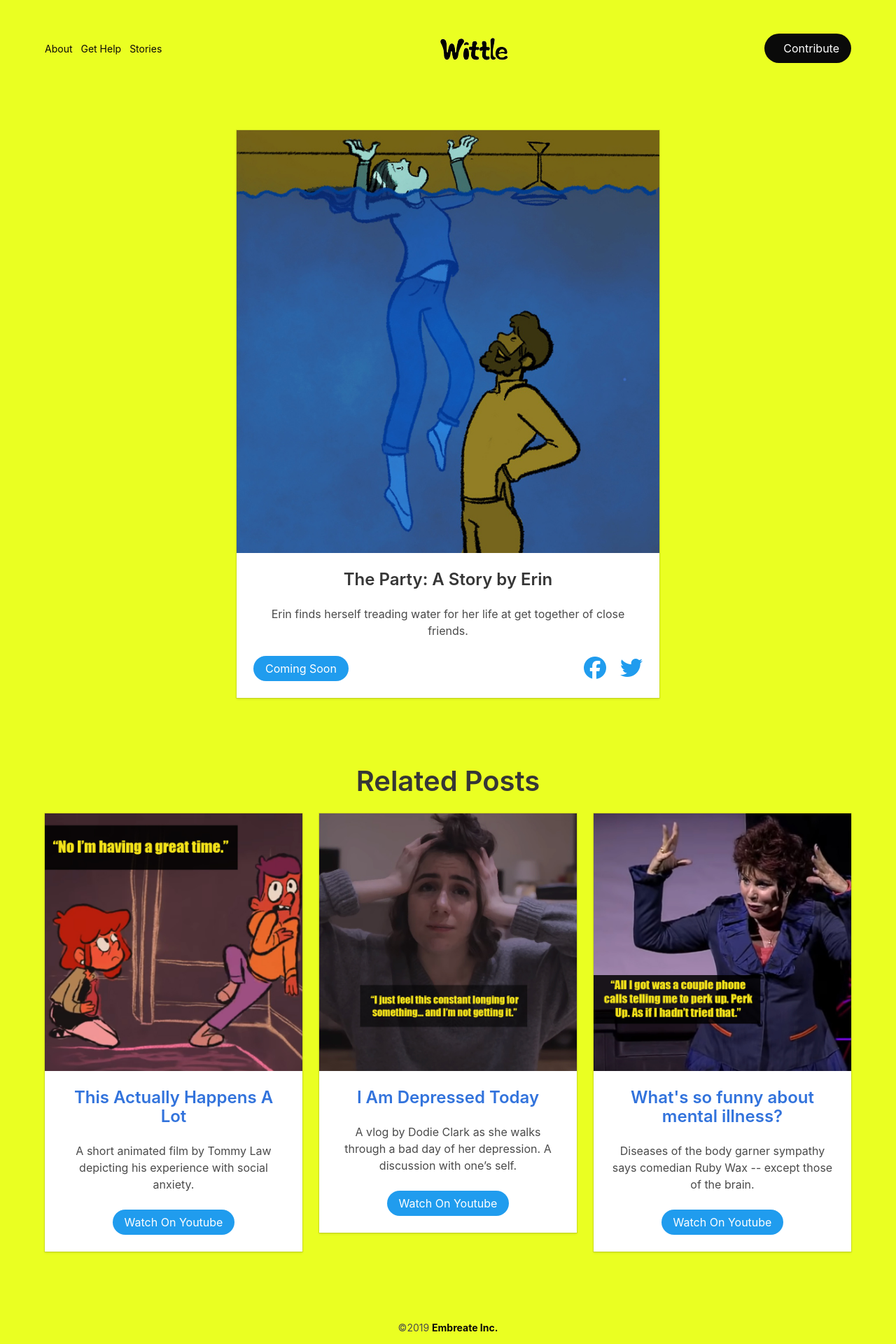
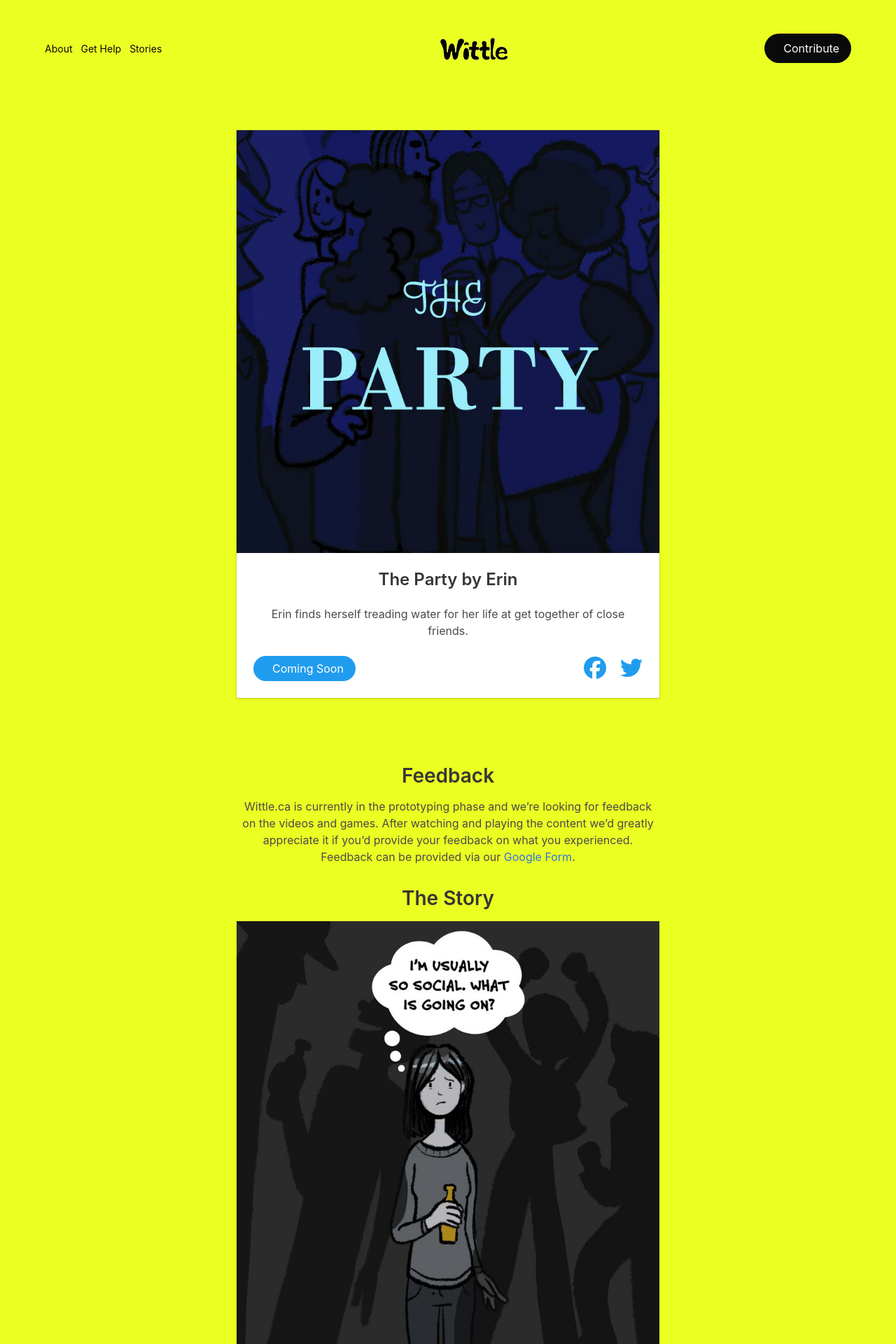
Before and after one commit to embreate/wittle-website, a Jekyll site: the page built from _stories/wittle-the-party-by-Erin.markdown, in a window 1280 px wide. Shown: the top 1920 px of the page at 70% size. Built offline with Jekyll 4.4.1, drawn with Linux system fonts in a browser that asks for light colours; nearby versions of some CDN libraries; some of the changed text lies outside the part shown.

Commit message:
Erin story updates

```diff
--- a/_stories/wittle-the-party-by-Erin.markdown
+++ b/_stories/wittle-the-party-by-Erin.markdown
@@ -1,10 +1,10 @@
 ---
-title: 'The Party: A Story by Erin'
+title: 'The Party by Erin'
 date: 2019-09-11 20:50:00 Z
 categories:
 - Game
 internal: true
-layout: story
+layout: story-wittle
 description: Erin finds herself treading water for her life at get together of close
   friends.
 link:
@@ -14,5 +14,27 @@ links:
 - text: Coming Soon
   url: #
 
-image: "/uploads/the-party-800x800.JPG"
+image: "/uploads/the-party/the-party-poster.JPG"
 ---
+
+## Feedback
+Wittle.ca is currently in the prototyping phase and we're looking for feedback on the videos and games. After watching and playing the content we'd greatly appreciate it if you'd provide your feedback on what you experienced. Feedback can be provided via our [Google Form](https://forms.gle/GrhbAUCedm2HG7xJ9).
+
+## The Story
+<img src="{{site.baseurl}}/uploads/the-party/the-party-story-02-800x800.jpg">
+<img src="{{site.baseurl}}/uploads/the-party/the-party-story-04-800x800.jpg">
+<img src="{{site.baseurl}}/uploads/the-party/the-party-story-05-800x800.jpg">
+<img src="{{site.baseurl}}/uploads/the-party/the-party-story-06-800x800.jpg">
+<img src="{{site.baseurl}}/uploads/the-party/the-party-story-07-800x800.jpg">
+<img src="{{site.baseurl}}/uploads/the-party/the-party-story-08-800x800.jpg">
+<img src="{{site.baseurl}}/uploads/the-party/the-party-story-01-800x800.jpg">
+
+
+
+## The Game
+A fun house party triggers a panic attack in Erin who can’t stop crying. Players help Erin climb out of a giant beer bottle and dodge her falling tears so she doesn’t drown.
+
+<img src="{{site.baseurl}}/uploads/the-party/the-party-game-800x800.jpg">
+<img src="{{site.baseurl}}/uploads/the-party/the-party-story-03-800x800.jpg">
+
+<img src="{{site.baseurl}}/uploads/the-party/the-party-800x800.jpg">
--- a/assets/css/main.css
+++ b/assets/css/main.css
@@ -9,6 +9,7 @@ body{
 .m-t-neg100{margin-top:-100px;}
 .m-l-10{margin-left:10px;}
 .m-l-20{margin-left:20px;}
+.m-b-10{margin-bottom:10px;}
 .p-20{padding:20px}
 
 .h-600{min-height: 600px}
```
Also changed, not shown: stories.html (+3 -4 lines), _uploads/the-party/the-party-800x800.jpg (renamed from _uploads/the-party-800x800.JPG), _uploads/the-party/the-party-game-800x800.jpg (added), _uploads/the-party/the-party-poster.jpg (added), _uploads/the-party/the-party-story-01-800x800.jpg (added), _uploads/the-party/the-party-story-02-800x800.jpg (added), _uploads/the-party/the-party-story-03-800x800.jpg (added), _uploads/the-party/the-party-story-04-800x800.jpg (added), _uploads/the-party/the-party-story-05-800x800.jpg (added), _uploads/the-party/the-party-story-06-800x800.jpg (added), _uploads/the-party/the-party-story-07-800x800.jpg (added), _uploads/the-party/the-party-story-08-800x800.jpg (added).
